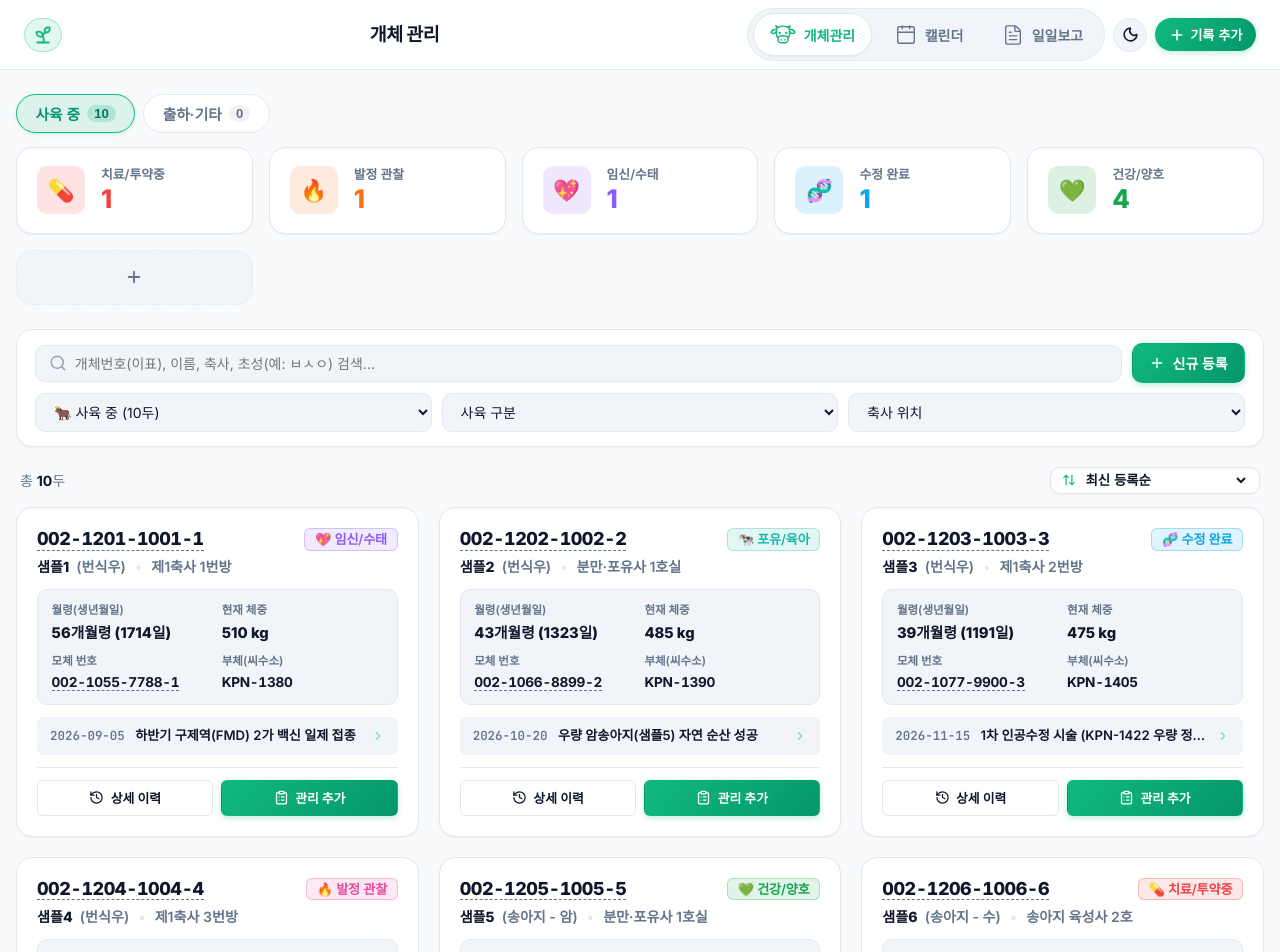
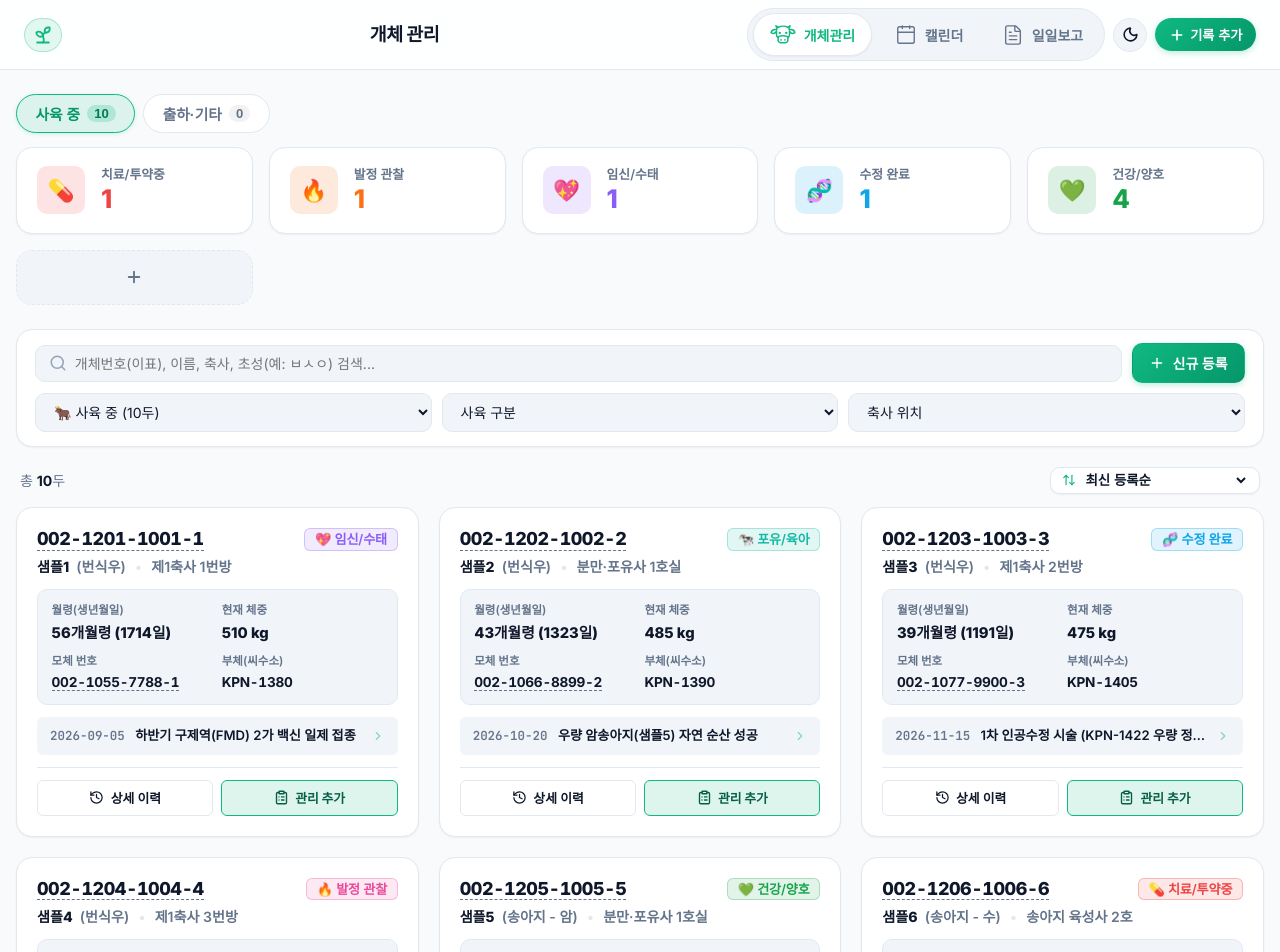
Before and after one commit to sysmedic/happy-farm, a React (Vite) app: page / in a window 1280 px wide. Shown: the top 952 px of the page. Built offline with nearby package versions, Linux system fonts and the light colour scheme; a web font is replaced by a local one.

Commit message:
style: 개체 카드 내 관리 추가 버튼에 소프트 에메랄드 틴트 스타일 적용

```diff
--- a/src/components/entities/EntityList.jsx
+++ b/src/components/entities/EntityList.jsx
@@ -1028,12 +1028,34 @@ export default function EntityList({
                   </button>
 
                   <button
-                    className={`btn ${isHistory ? 'btn-secondary' : 'btn-primary'} btn-sm`}
+                    className="btn btn-sm"
                     onClick={() => onOpenCareLogModal(entity)}
                     title={isShipped ? "출하 완료된 개체 (과거 이력 추가)" : isDeceased ? "폐사/도태된 개체 (과거 이력 추가)" : "이 개체에 관리 기록 추가"}
-                    style={{ flex: 1, height: '36px', fontWeight: 700, gap: '0.4rem' }}
+                    style={{
+                      flex: 1,
+                      height: '36px',
+                      fontWeight: 800,
+                      gap: '0.4rem',
+                      borderRadius: 'var(--radius-sm)',
+                      ...(isHistory
+                        ? {
+                            background: 'rgba(14, 165, 233, 0.12)',
+                            border: '1px solid #0ea5e9',
+                            color: '#0369a1'
+                          }
+                        : {
+                            background: 'rgba(16, 185, 129, 0.14)',
+                            border: '1px solid #10b981',
+                            color: '#065f46'
+                          }
+                      )
+                    }}
                   >
-                    <ClipboardList size={15} />
+                    <ClipboardList
+                      size={15}
+                      color={isHistory ? '#0369a1' : '#065f46'}
+                      strokeWidth={2.2}
+                    />
                     <span>{isHistory ? '이력 추가' : '관리 추가'}</span>
                   </button>
                 </div>
```
